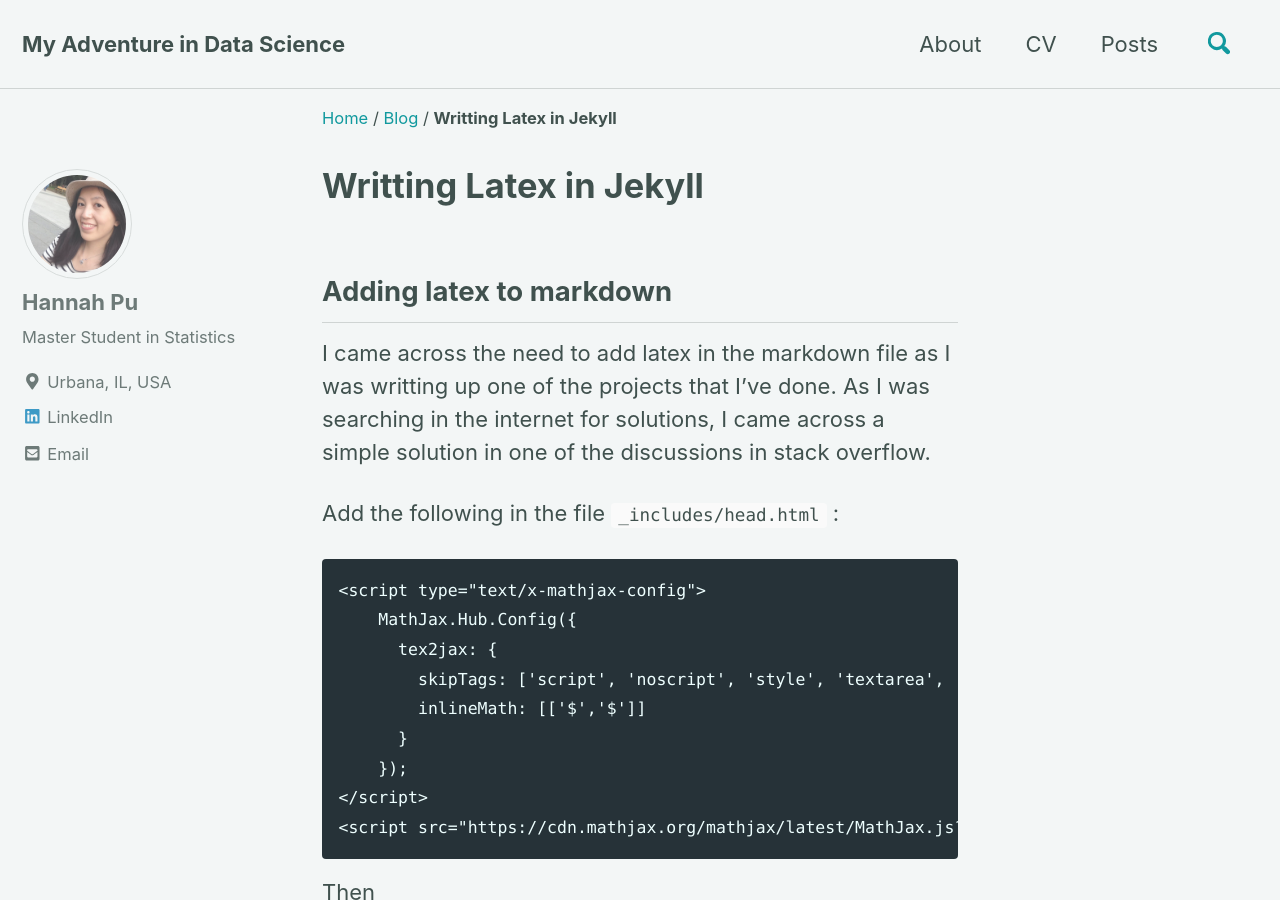
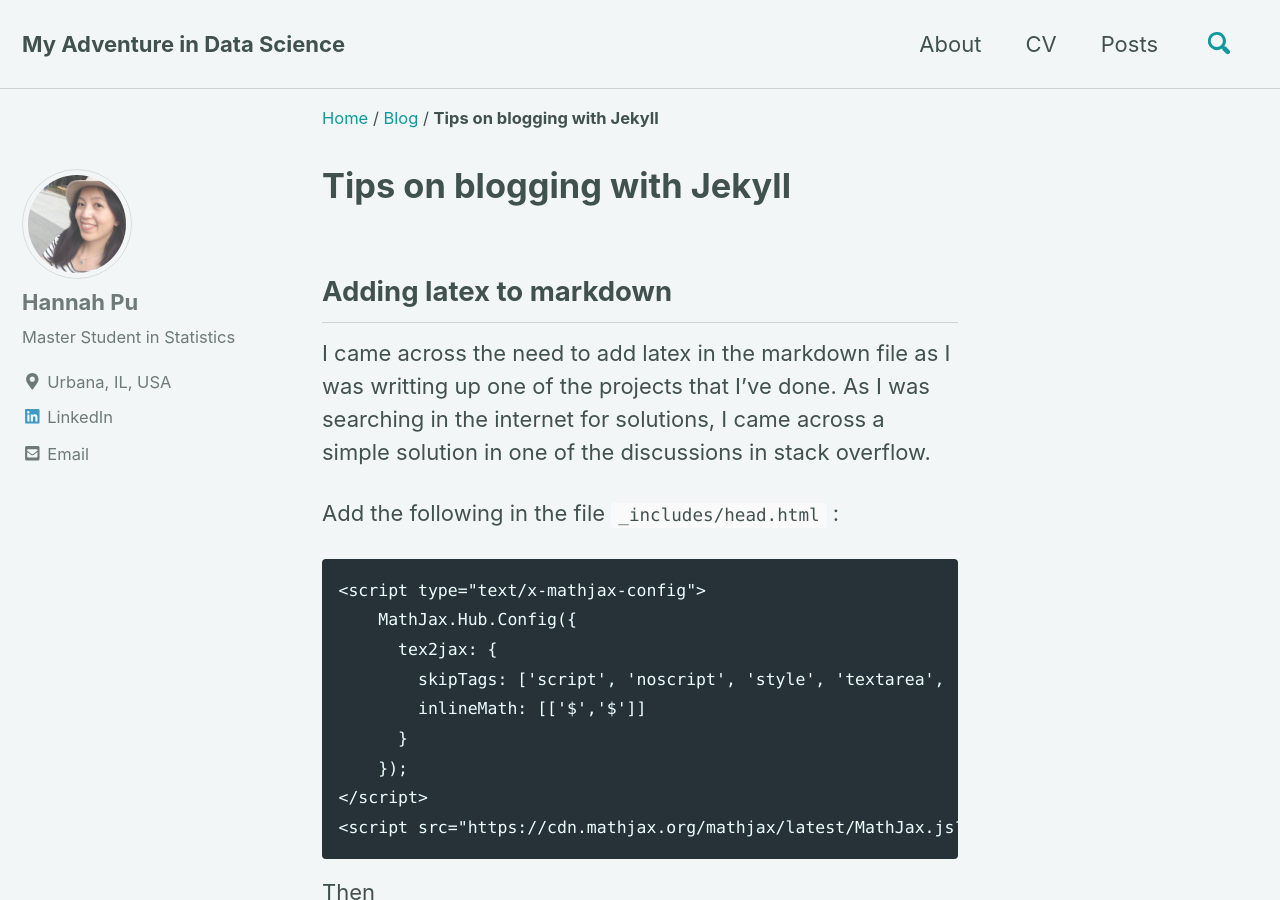
Before and after one commit to hannahpu/hannahpu.github.io, a Jekyll site: the page built from _posts/2019-06-23-latex.md, in a window 1280 px wide and 900 px high. Built offline with Jekyll 4.4.1, drawn with Linux system fonts in a browser that asks for light colours; cached includes are drawn as plain includes; nearby versions of some CDN libraries; formulas are drawn with MathJax 3.

Commit message:
Update 2019-06-23-latex.md

```diff
--- a/_posts/2019-06-23-latex.md
+++ b/_posts/2019-06-23-latex.md
@@ -1,6 +1,6 @@
 ---
 layout: single
-title: "Writting Latex in Jekyll"
+title: "Tips on blogging with Jekyll"
 categories: [blog]
 tag : [blog]
 header:
```
